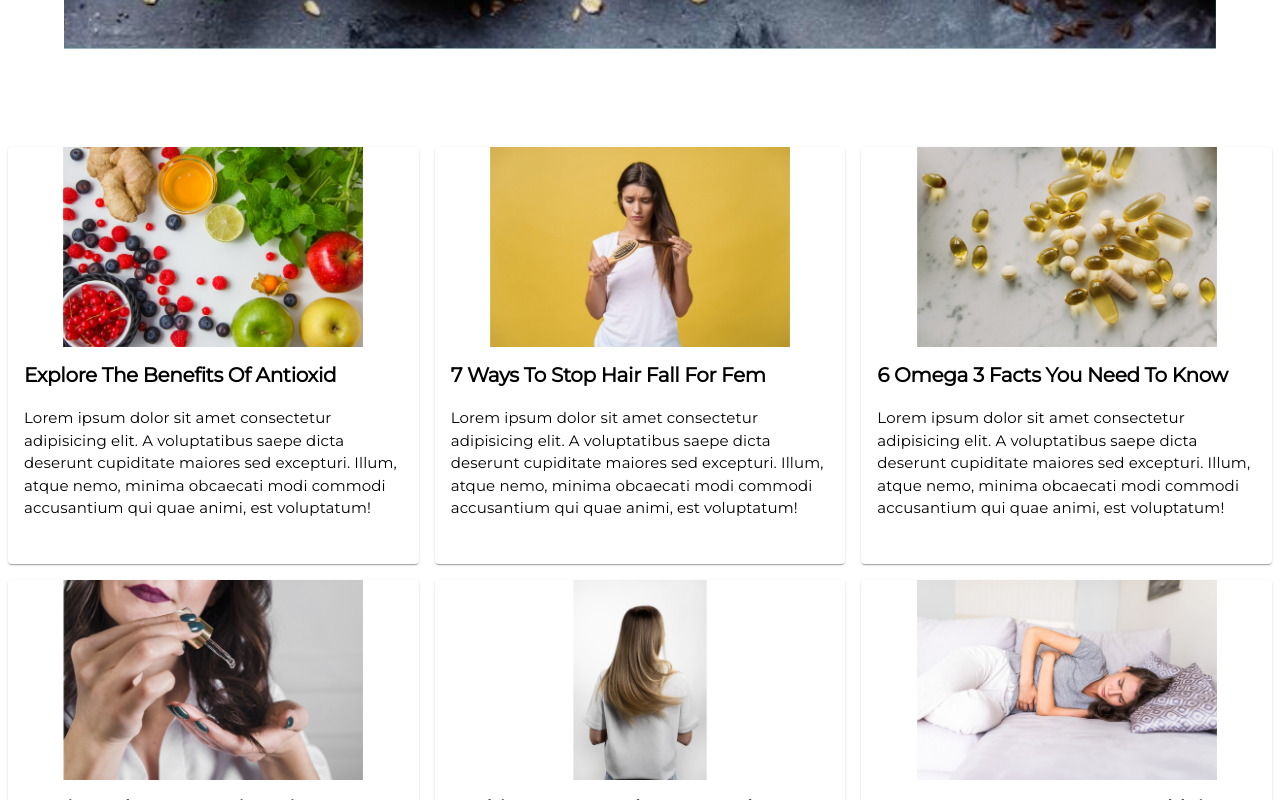
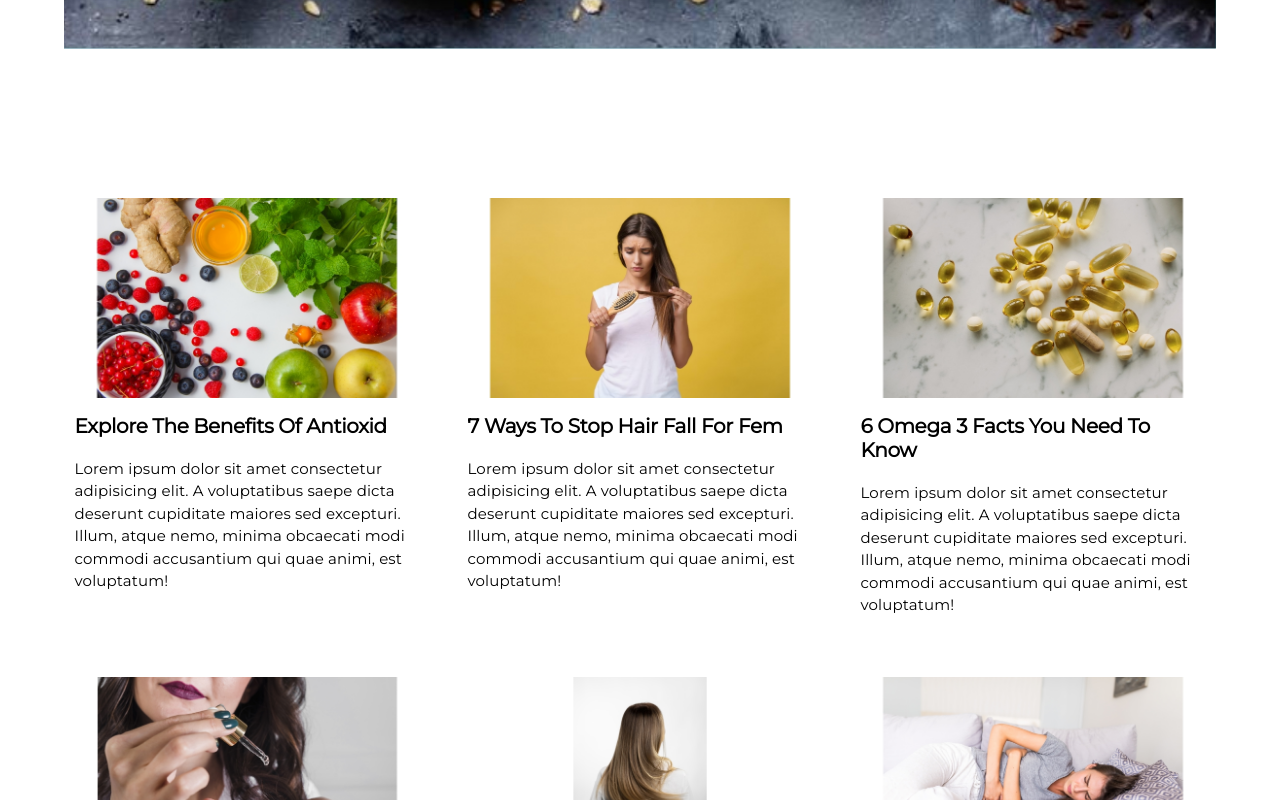
Before and after one commit to Adi2022/arecharapp, a React (Vite) app: page /blog in a window 1280 px wide. Shown: the part 680-1480 px from the top of the page. Built offline with nearby package versions, Linux system fonts and the light colour scheme; a web font is replaced by a local one.

Commit message:
blog page started

```diff
--- a/src/anotherComponent/BlogPageDifferentBlogs.jsx
+++ b/src/anotherComponent/BlogPageDifferentBlogs.jsx
@@ -60,10 +60,10 @@ const styles = {
 };
 const BlogPageDifferentBlogs = () => {
 	return (
-		<Grid container spacing={2} marginBottom="6%" marginTop="4%" >
+		<Grid container spacing={2} marginBottom="6%" marginTop="4%" padding="4%" >
 			{blogsData.map((blog, index) => (
 				<Grid item xs={12} sm={6} md={4} key={index}>
-					<Card>
+					{/* <Card style={{border:"none",}}> */}
 						<CardMedia component="img" height="200"  image={blog.image} alt={blog.text} />
 						<CardContent>
 							<Typography sx={styles.bannerTitleStyle1}>{blog.text}</Typography>
@@ -73,7 +73,7 @@ const BlogPageDifferentBlogs = () => {
 								voluptatum!
 							</Typography>
 						</CardContent>
-					</Card>
+					{/* </Card> */}
 				</Grid>
 			))}
 		</Grid>
```
